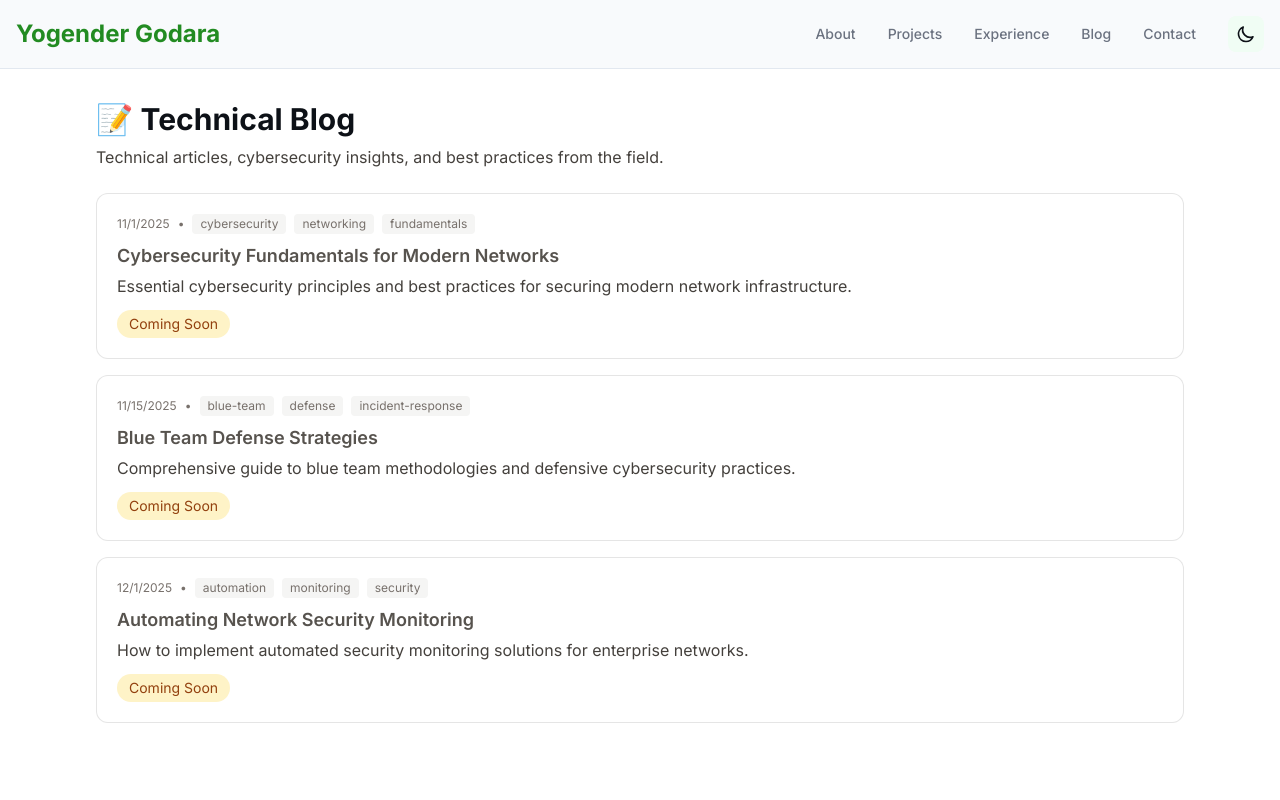
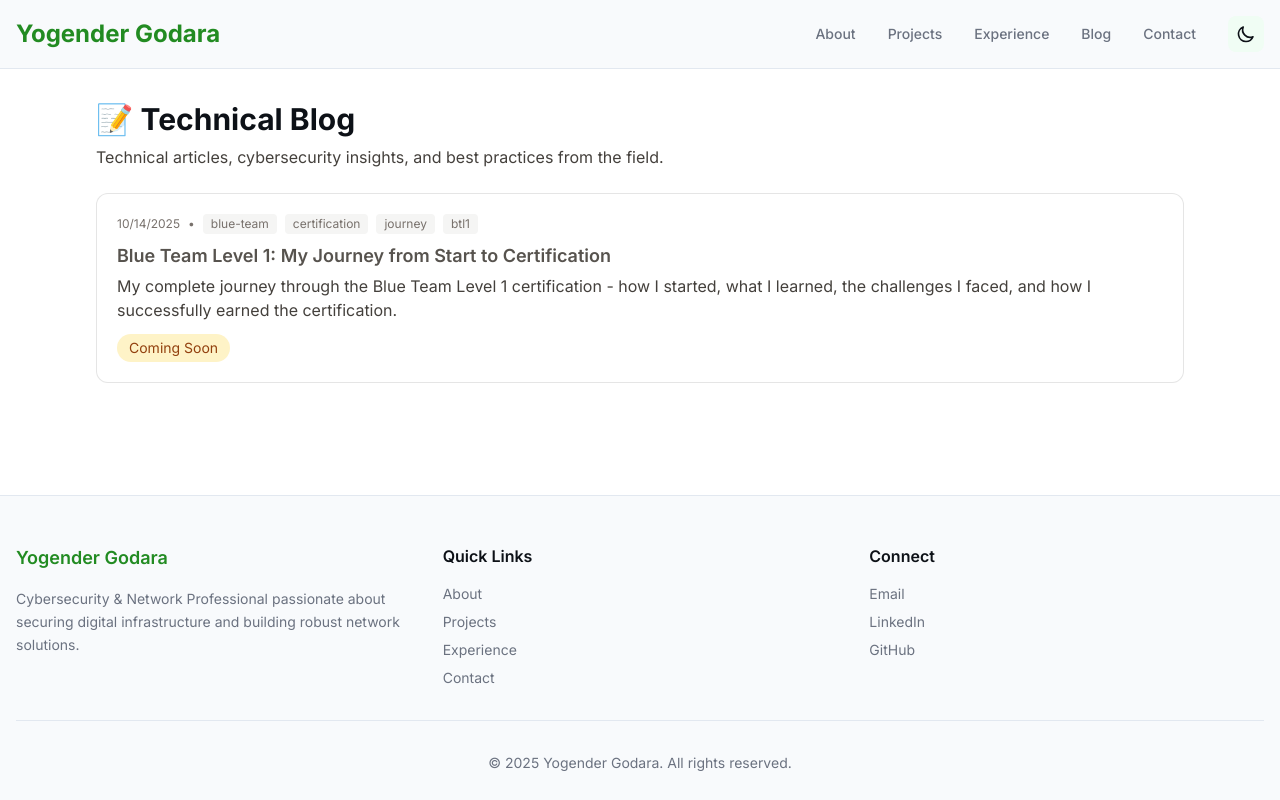
Before and after one commit to yogigodaraa/yogender-professional-portfolio, a Next.js app: page /blogs in a window 1280 px wide. Shown: the top 800 px of the page. Built offline with nearby package versions, Linux system fonts and the light colour scheme.

Commit message:
Update blogs page with Blue Team Level 1 certification journey post

```diff
--- a/src/app/blogs/page.tsx
+++ b/src/app/blogs/page.tsx
@@ -3,27 +3,11 @@ import Link from "next/link";
 // for now, keep posts inline. Later you can load from a CMS or markdown files.
 const posts = [
   {
-    slug: "cybersecurity-fundamentals",
-    title: "Cybersecurity Fundamentals for Modern Networks",
-    excerpt: "Essential cybersecurity principles and best practices for securing modern network infrastructure.",
-    date: "2025-11-01",
-    tags: ["cybersecurity", "networking", "fundamentals"],
-    status: "coming-soon"
-  },
-  {
-    slug: "blue-team-strategies",
-    title: "Blue Team Defense Strategies",
-    excerpt: "Comprehensive guide to blue team methodologies and defensive cybersecurity practices.",
-    date: "2025-11-15",
-    tags: ["blue-team", "defense", "incident-response"],
-    status: "coming-soon"
-  },
-  {
-    slug: "network-security-automation",
-    title: "Automating Network Security Monitoring",
-    excerpt: "How to implement automated security monitoring solutions for enterprise networks.",
-    date: "2025-12-01",
-    tags: ["automation", "monitoring", "security"],
+    slug: "blue-team-level-1-journey",
+    title: "Blue Team Level 1: My Journey from Start to Certification",
+    excerpt: "My complete journey through the Blue Team Level 1 certification - how I started, what I learned, the challenges I faced, and how I successfully earned the certification.",
+    date: "2025-10-14",
+    tags: ["blue-team", "certification", "journey", "btl1"],
     status: "coming-soon"
   }
 ];
```
